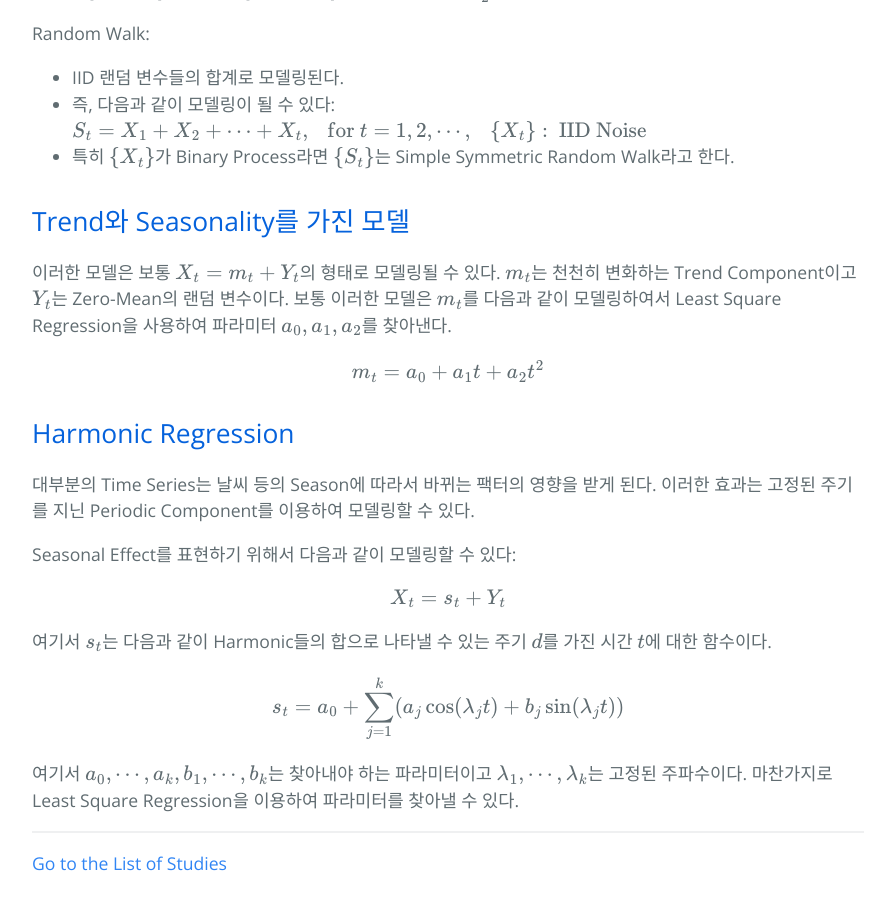
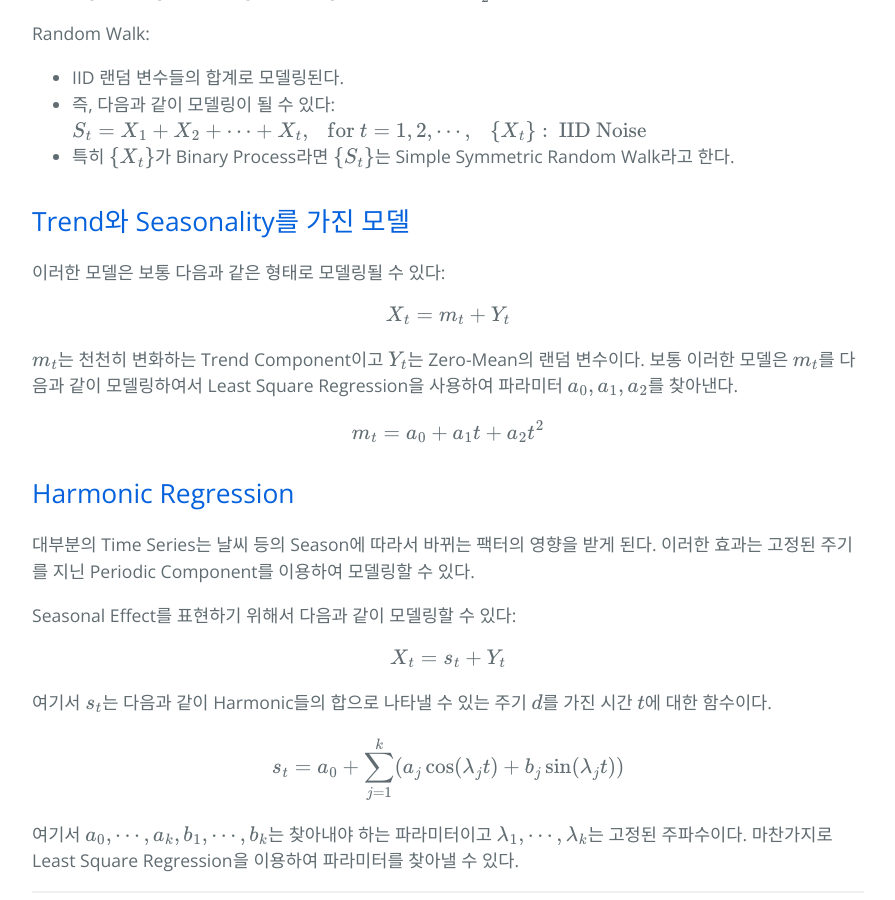
Before and after one commit to hcnoh/hcnoh.github.io, a Jekyll site: the page built from _posts/2019-02-02-time-series-analysis-ch01.md, in a window 1280 px wide and 900 px high, scrolled down 1193 px. Shown: the whole window, without its empty margins (192-1087 px from the left). Built offline with Jekyll 4.4.1, drawn with Linux system fonts in a browser that asks for light colours; formulas are drawn with MathJax 3; comment, search, counter and statistics services are not loaded.

Commit message:
Update 2019-02-02-time-series-analysis-ch01.md

```diff
--- a/_posts/2019-02-02-time-series-analysis-ch01.md
+++ b/_posts/2019-02-02-time-series-analysis-ch01.md
@@ -36,7 +36,11 @@ Random Walk:
 - 특히 $$\{X_t\}$$가 Binary Process라면 $$\{S_t\}$$는 Simple Symmetric Random Walk라고 한다.
 
 ## Trend와 Seasonality를 가진 모델
-이러한 모델은 보통 $$X_t = m_t + Y_t$$의 형태로 모델링될 수 있다. $$m_t$$는 천천히 변화하는 Trend Component이고 $$Y_t$$는 Zero-Mean의 랜덤 변수이다. 보통 이러한 모델은 $$m_t$$를 다음과 같이 모델링하여서 Least Square Regression을 사용하여 파라미터 $$a_0, a_1, a_2$$를 찾아낸다.
+이러한 모델은 보통 다음과 같은 형태로 모델링될 수 있다:
+
+$$X_t = m_t + Y_t$$
+
+$$m_t$$는 천천히 변화하는 Trend Component이고 $$Y_t$$는 Zero-Mean의 랜덤 변수이다. 보통 이러한 모델은 $$m_t$$를 다음과 같이 모델링하여서 Least Square Regression을 사용하여 파라미터 $$a_0, a_1, a_2$$를 찾아낸다.
 
 $$m_t = a_0 + a_1t + a_2t^2$$
 
```
